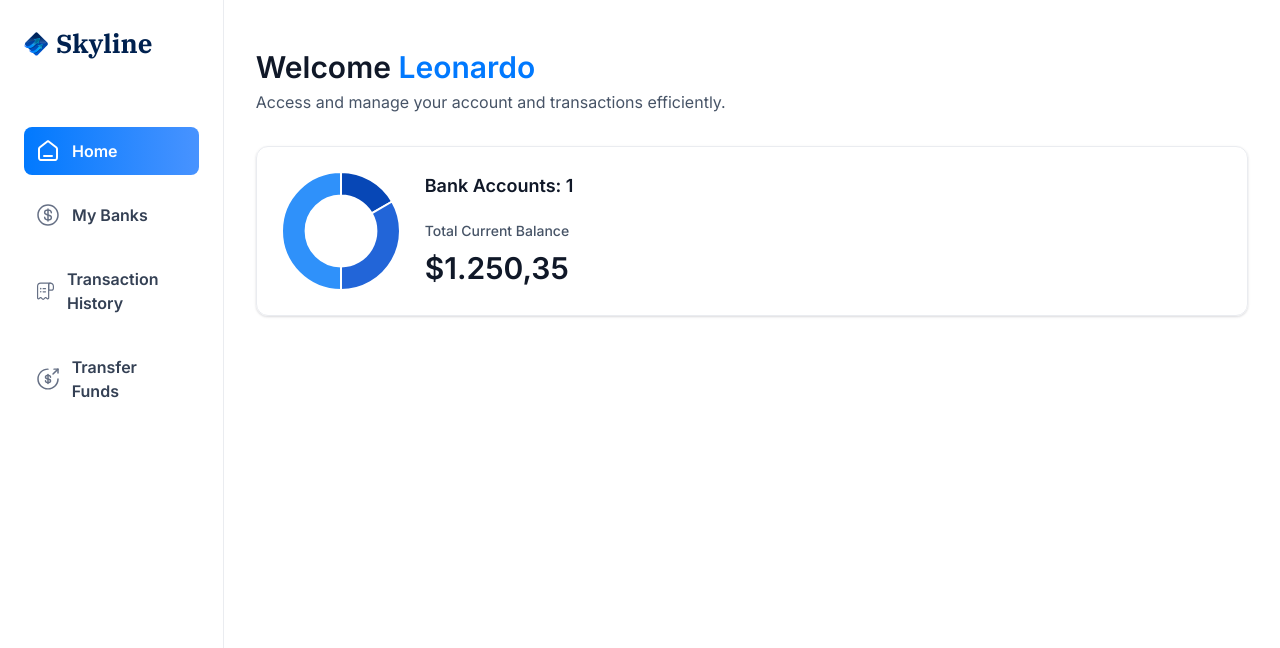
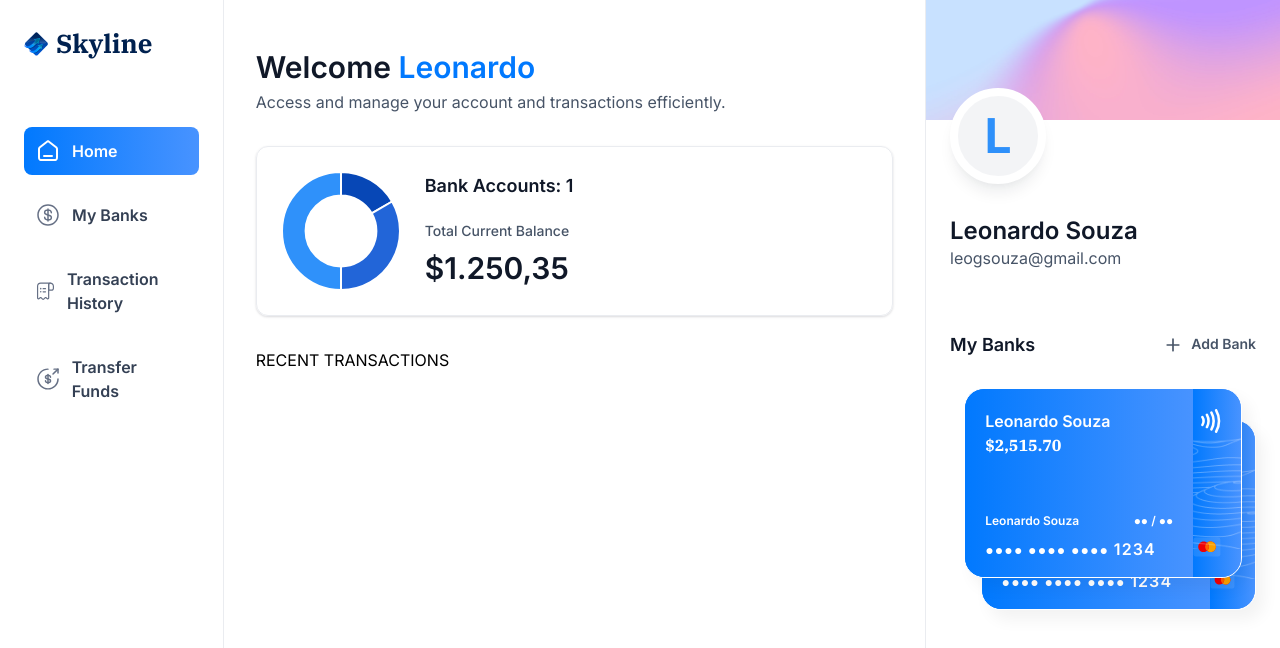
Before and after one commit to leogsouza/banking-app, a Next.js app: page / in a window 1280 px wide. Shown: the top 648 px of the page. Built offline with nearby package versions, Linux system fonts and the light colour scheme.

Commit message:
add right sidebar

```diff
--- a/app/(root)/page.tsx
+++ b/app/(root)/page.tsx
@@ -1,9 +1,10 @@
 import HeaderBox from '@/components/HeaderBox'
+import RightSidebar from '@/components/RightSidebar'
 import TotalBalanceBox from '@/components/TotalBalanceBox'
 import React from 'react'
 
 const Home = () => {
-  const loggedIn = {firstName: 'Leonardo'}
+  const loggedIn = {firstName: 'Leonardo', lastName: 'Souza', email: 'leogsouza@gmail.com'}
   return (
     <section className="home">
       <div className="home-content">
@@ -21,7 +22,15 @@
             totalCurrentBalance={1250.35}
           />
         </header>
+
+        RECENT TRANSACTIONS
       </div>
+
+      <RightSidebar
+        user={loggedIn}
+        transactions={[]}
+        banks={[{currentBalance: 2515.70}, {currentBalance: 3700.25}]}
+      />
     </section>
 
   )
--- /dev/null
+++ b/components/BankCard.tsx
@@ -0,0 +1,54 @@
+import { formatAmount } from "@/lib/utils";
+import Image from "next/image";
+import Link from "next/link";
+import React from "react";
+
+const BankCard = ({
+  account,
+  userName,
+  showBalance = true,
+}: CreditCardProps) => {
+  return (
+    <div className="flex flex-col">
+      <Link href="/" className="bank-card">
+        <div className="bank-card_content">
+          <div>
+            <h1 className="text-16 font-semibold text-white">
+              {account.name || userName}
+            </h1>
+            <p className="font-ibm-plex-serif font-black text-white">
+              {formatAmount(account.currentBalance)}
+            </p>
+          </div>
+          <article className="flex flex-col gap-2">
+            <div className="flex justify-between">
+              <h1 className="text-12 font-semibold text-white">{userName}</h1>
+              <h2 className="text-12 font-semibold text-white">●● / ●●</h2>
+            </div>
+            <p className="text-14 font-semibold tracking-[1.1px] text-white">
+            ●●●● ●●●● ●●●● <span className="text-16">1234</span>
+            </p>
+          </article>
+        </div>
+        <div className="bank-card_icon">
+          <Image src="/icons/Paypass.svg" width={20} height={24} alt="pay" />
+
+          <Image
+            src="/icons/mastercard.svg"
+            width={45}
+            height={32}
+            alt="mastercard"
+          />
+        </div>
+
+        <Image src="/icons/lines.png"
+          width={316}
+          height={190}
+          alt="lines"
+          className="absolute top-0 left-0"/>
+      </Link>
+    </div>
+  );
+};
+
+export default BankCard;
--- /dev/null
+++ b/components/RightSidebar.tsx
@@ -0,0 +1,72 @@
+import Image from 'next/image'
+import Link from 'next/link'
+import React from 'react'
+import BankCard from './BankCard'
+
+const RightSidebar = ({user, transactions, banks}: RightSidebarProps) => {
+  return (
+    <div>
+      <aside className='right-sidebar'>
+        <section className="flex flex-col pb-8">
+          <div className="profile-banner" />
+          <div className="profile">
+            <div className="profile-img">
+              <span className='text-5xl font-bold text-blue-500'>{user.firstName[0]}</span>
+            </div>
+
+            <div className="profile-details">
+              <h1 className='profile-name'>
+                {user.firstName} {user.lastName}
+              </h1>
+              <p className="profile-email">
+                {user.email}
+              </p>
+            </div>
+          </div>
+        </section>
+
+        <section className="banks">
+          <div className="flex w-full justify-between">
+            <h2 className="header-2">My Banks</h2>
+            <Link href="/" className='flex gap-2'>
+              <Image src="/icons/plus.svg"
+                width={20}
+                height={20}
+                alt='plus'
+              />
+              <h2 className="text-14 font-semibold text-gray-600">
+                Add Bank
+              </h2>
+
+            </Link>
+          </div>
+          {banks?.length > 0 && (
+            <div className="relative flex flex-1 flex-col items-center justify-center gap-5">
+              <div className="relative z-10">
+                <BankCard
+                  key={banks[0].id}
+                  account={banks[0]}
+                  userName={`${user.firstName} ${user.lastName}`}
+                  showBalance={false}
+                  />
+              </div>
+              {banks[1] && (
+                <div className="absolute right-0 top-8 z-0 w-[90%]">
+                  <BankCard
+                  key={banks[1].id}
+                  account={banks[1]}
+                  userName={`${user.firstName} ${user.lastName}`}
+                  showBalance={false}
+                  />
+
+                </div>
+              )}
+            </div>
+          )}
+        </section>
+      </aside>
+    </div>
+  )
+}
+
+export default RightSidebar
```
